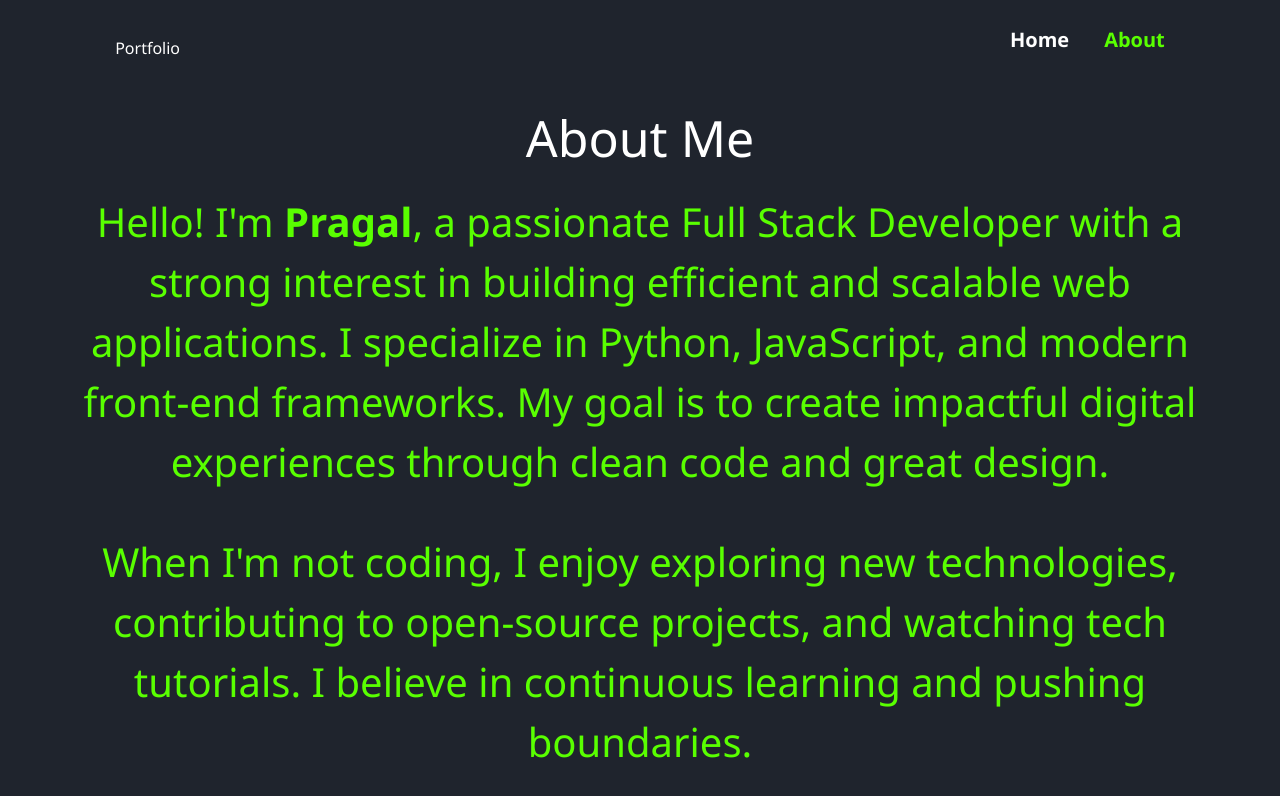
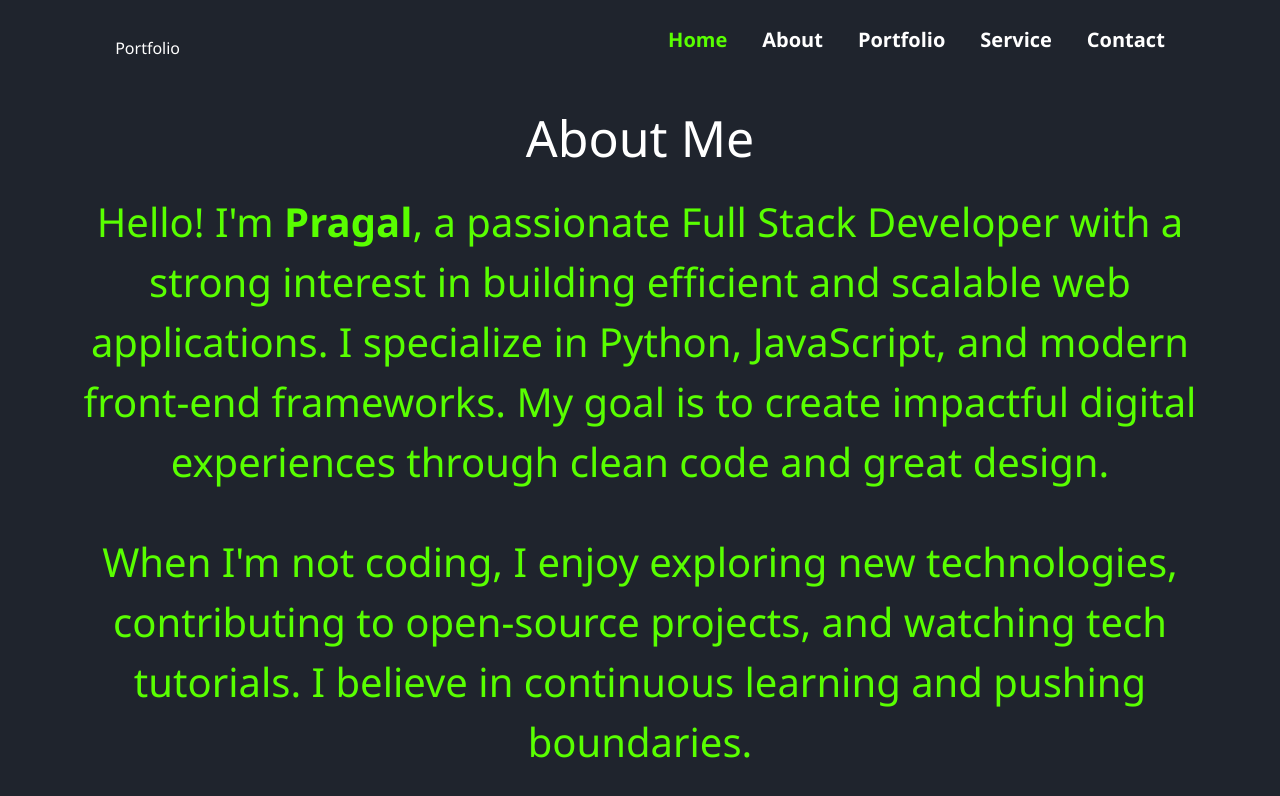
Before and after one commit to pragalp/portfolio, a plain HTML site: page about.html in a window 1280 px wide. Drawn offline with nearby package versions, Linux system fonts and the light colour scheme.

Commit message:
Initial commit

```diff
--- a/about.html
+++ b/about.html
@@ -12,8 +12,12 @@
     <nav class="navbar">
         <a href="index.html" class="logo">Portfolio</a>
         <ul>
-            <li><a href="index.html">Home</a></li>
-            <li class="active"><a href="about.html">About</a></li>
+            <li class="active"><a href="">Home</a></li>
+            <li><a href="about.html">About</a></li>
+            <li><a href="project.html">Portfolio</a></li>
+            <li><a href="services.html">Service</a></li>
+            <li><a href="contact.html">Contact</a></li>
+
         </ul>
     </nav>
 
```
Also changed, not shown: contact.html (+5 -1 lines), project.html (+5 -1 lines), services.html (+5 -3 lines).
